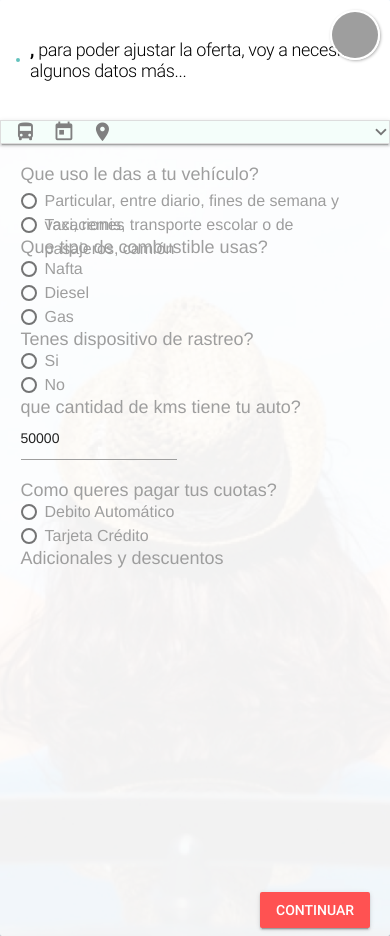
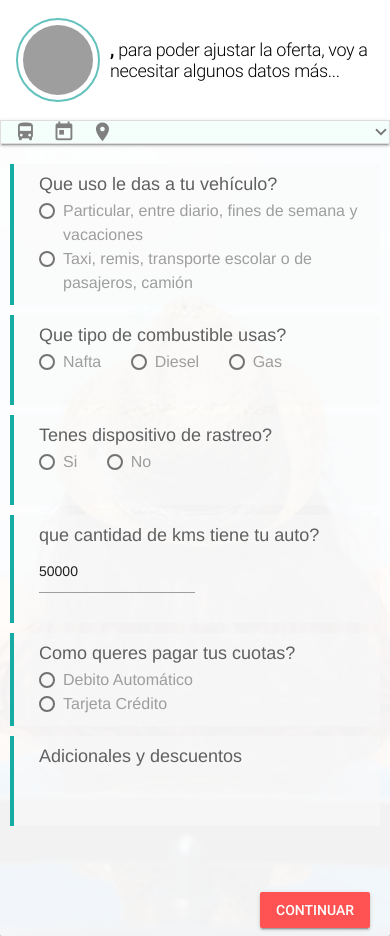
Before and after one commit to pablorod2809/broker-digital-0001, a PHP site: page /paso2.html in a window 390 px wide. Run offline with PHP 8.4, Linux system fonts and the light colour scheme; some libraries are stand-ins or nearby versions; some web fonts are replaced; grey boxes are pictures that could not be loaded.

Commit message:
subidas para generar v5

```diff
--- a/css/main.css
+++ b/css/main.css
@@ -30,7 +30,58 @@
 }
 
 .mdl-layout__header .mdl-layout__header-row {
-  height: 45px;
+  height: 45px !important;
+}
+
+.mdl-radio.is-checked .mdl-radio__outer-circle{
+      border: 2px solid #26a69a;
+}
+
+.mdl-radio__inner-circle{
+      background: #26a69a;
+}
+
+.mdl-radio{
+      height: auto;
+}
+
+.opt-horizontal{
+  margin-top:10px;
+  height:auto;
+  margin-right: 25px;
+  display:inline;
+}
+
+.label-selected{
+      color:#606060;
+      margin-bottom: 5px;
+}
+
+.label-unselected{
+      color:#9e9e9e;
+      margin-bottom: 5px;
+}
+
+.div-selected{
+  border-left: 4px solid #16aca4 !important;
+  padding-top: 10px !important;
+  padding-bottom: 10px !important;
+  padding-left: 25 !important;
+  margin-bottom: 10px !important;
+  background-color: rgba(250,250,250,0.54) !important;
+  min-height: 90px !important;
+}
+
+.div-unselected{
+  border-left: 4px solid #cacaca !important;
+  padding-top: 10px !important;
+  padding-bottom: 10px !important;
+  padding-left: 25 !important;
+  margin-bottom: 10px !important;
+}
+
+.opt-visible{
+  display: visible;
 }
 
 
@@ -227,11 +284,11 @@ height: 200px;
 }
 
 .foto-perfil{
-    width: 110px;
+    width: 100px;
     border-radius: 50%;
-    height: 110px;
-    border: 3px solid #FFF;
-    box-shadow: 1px 1px 3px rgba(0, 0, 0, 0.3);
+    height: 100px;
+    border: 5px solid rgba(0, 150, 136, 0.08);
+    padding: 2px
 }
 
 summary::-webkit-details-marker {
@@ -346,14 +421,15 @@ summary {
   }
 
   .foto-perfil{
-    width: 50px;
+    width: 80px;
     border-radius: 50%;
-    height: 50px;
-    border: 2px solid #FFF;
-    box-shadow: 1px 1px 3px rgba(0, 0, 0, 0.3);
-    position: fixed;
+    height: 80px;
+    border: 0px solid #62c2c0;
+    /* box-shadow: 1px 1px 3px rgba(0, 0, 0, 0.3); */
+    /*position: fixed;
     right: 10px;
-    top:10px;
+    top: 10px;**/
+    padding: 5px;
   }
 
   .collapsible-header i {
```
Also changed, not shown: other parts of css/main.css (+33 -9 lines).
